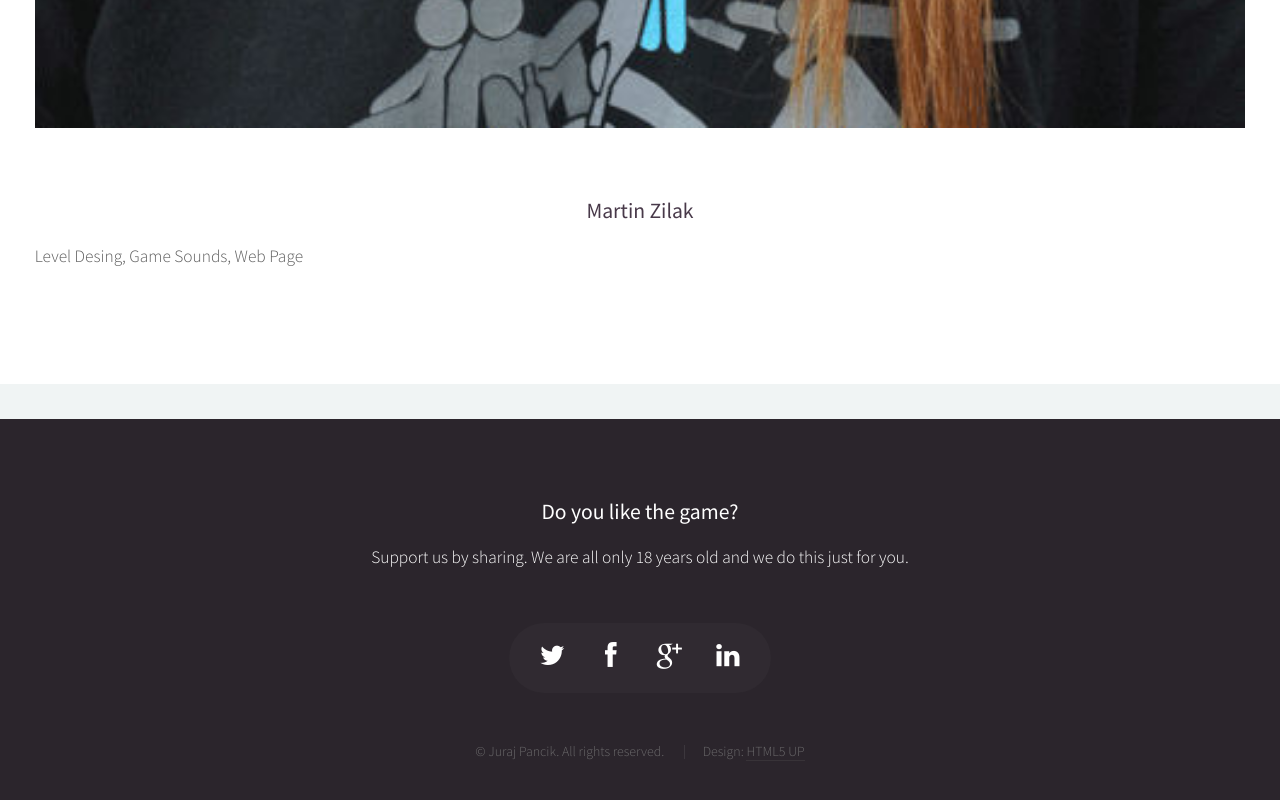
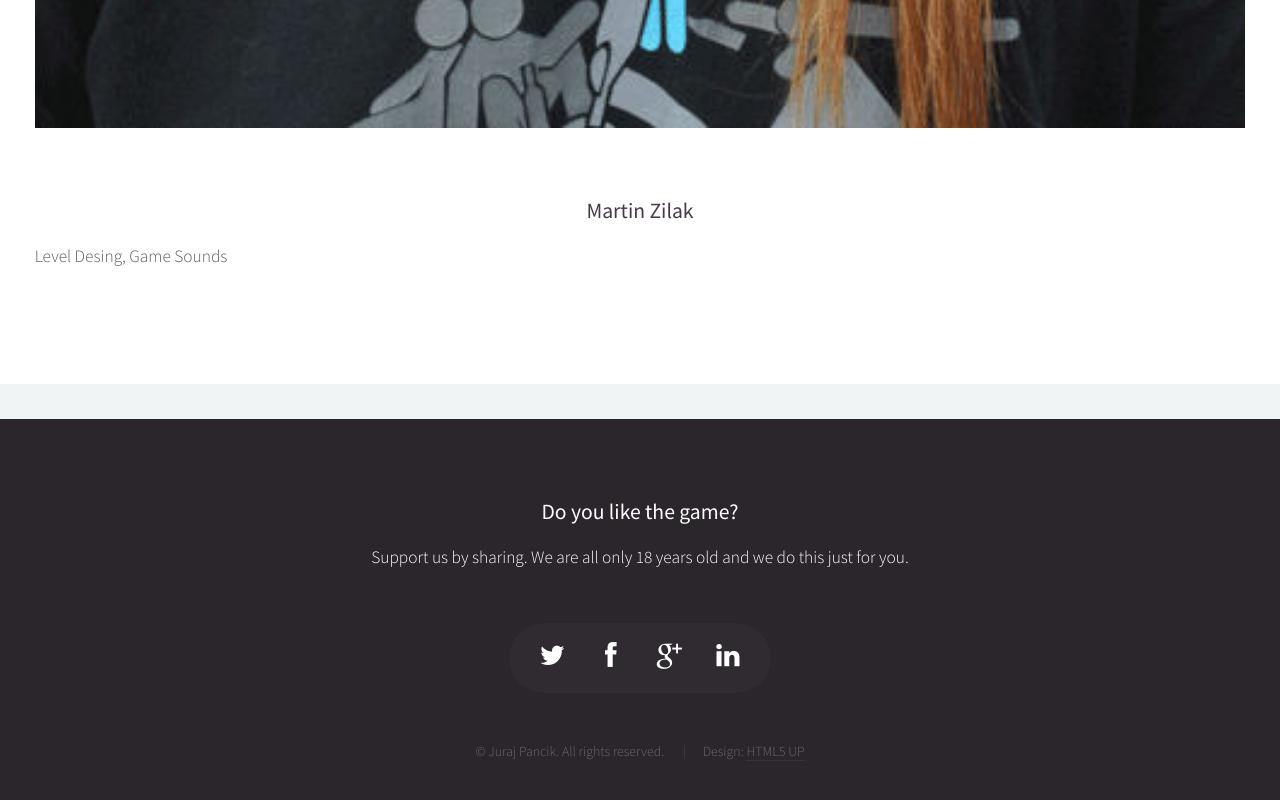
Before and after one commit to jpancik/DungeonMadness, a plain HTML site: page index.html in a window 1280 px wide. Shown: the part 8402-9202 px from the top of the page. Drawn offline with Linux system fonts and the light colour scheme.

Commit message:
removed web page from martin zilak

```diff
--- a/index.html
+++ b/index.html
@@ -172,7 +172,7 @@
                             <h3><a href="#">Martin Zilak</a></h3>
                         </header>
                         <p>
-                            Level Desing, Game Sounds, Web Page
+                            Level Desing, Game Sounds
                         </p>
                     </article>
                 </div>
```
